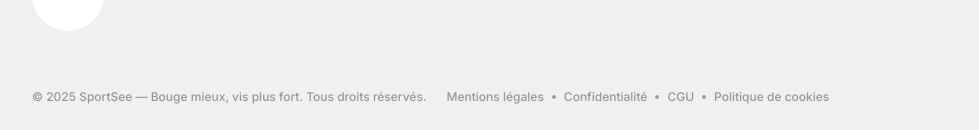
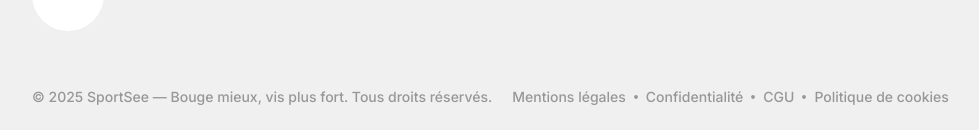
Before and after one commit to Vincentvdt/oc-project-SportSee, a React (Vite) app: page / in a window 1280 px wide. Shown: the part 667-797 px from the top of the page, without its empty margins (8-987 px from the left). Built offline with nearby package versions, Linux system fonts and the light colour scheme; no server answers.

Commit message:
feat: improve Footer styles and add hover effect for links

```diff
--- a/src/components/Footer.tsx
+++ b/src/components/Footer.tsx
@@ -6,10 +6,11 @@ const FooterContainer = styled.footer`
   gap: 20px;
   align-self: stretch;
   padding: 24px 40px;
+  font-size: 14px;
 `
 const Copyright = styled.p`
   color: #979797;
-  font-size: 12px;
+
   font-style: normal;
   font-weight: 500;
   line-height: 24px;
@@ -28,10 +29,14 @@ const MandatoryLinks = styled.ul`
 
   > li a {
     color: #979797;
-    font-size: 12px;
+
     font-style: normal;
     font-weight: 500;
     line-height: 24px;
+
+    &:hover {
+      text-decoration: underline;
+    }
   }
 `
 
```
